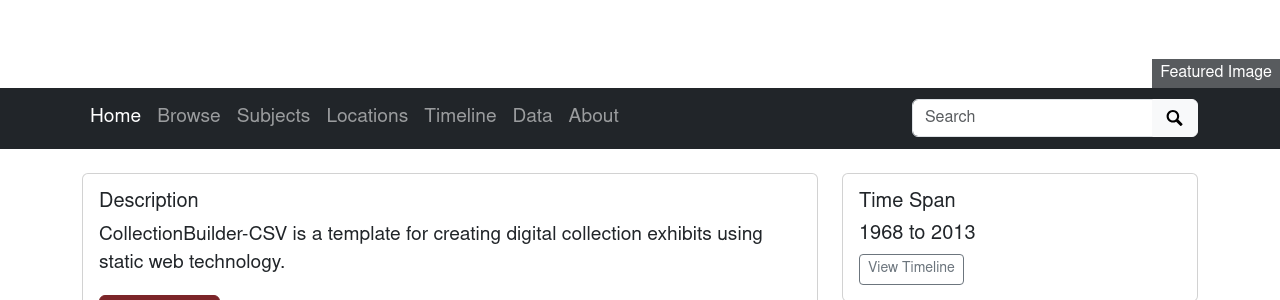
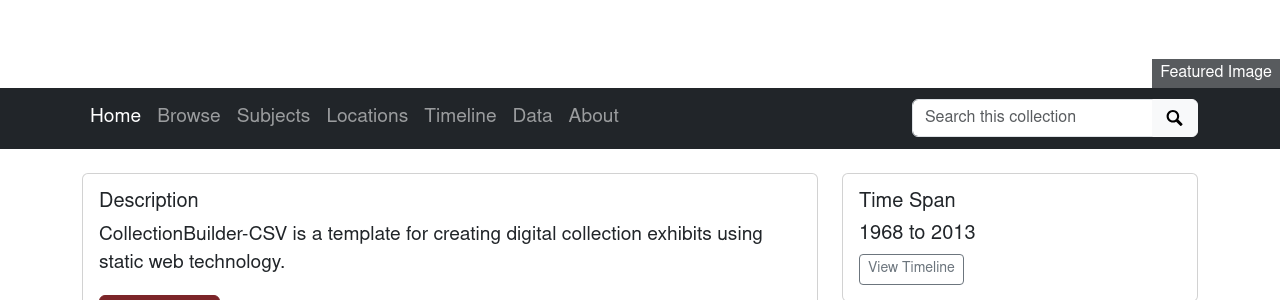
Before and after one commit to isu-digital/digital-collections-template, a Jekyll site: the page built from pages/index.md, in a window 1280 px wide. Shown: the part 493-793 px from the top of the page. Built offline with Jekyll 4.4.1, drawn with Linux system fonts in a browser that asks for light colours; nearby versions of some CDN libraries; library files that are not in the unit come from our copies.

Commit message:
try specific search text

```diff
--- a/_includes/nav-search-lunr.html
+++ b/_includes/nav-search-lunr.html
@@ -6,7 +6,7 @@
 </script>
 <form class="form-inline my-2 my-lg-0" role="search" id="search" onsubmit="site_search(); return false;">
     <div class="input-group">
-        <input id="site-search" class="form-control " type="text" placeholder="Search" aria-label="Search box">
+        <input id="site-search" class="form-control " type="text" placeholder="Search this collection" aria-label="Search box">
         <button class="btn btn-light" type="submit">
             <span id="search-icon"><svg viewBox="0 0 1024 974" height="16px" width="20px"><path d="M960 832L710.875 582.875C746.438 524.812 768 457.156 768 384 768 171.96900000000005 596 0 384 0 171.969 0 0 171.96900000000005 0 384c0 212 171.969 384 384 384 73.156 0 140.812-21.562 198.875-57L832 960c17.5 17.5 46.5 17.375 64 0l64-64C977.5 878.5 977.5 849.5 960 832zM384 640c-141.375 0-256-114.625-256-256s114.625-256 256-256 256 114.625 256 256S525.375 640 384 640z"/></svg></span>
             <span class="visually-hidden">Search</span>
```
